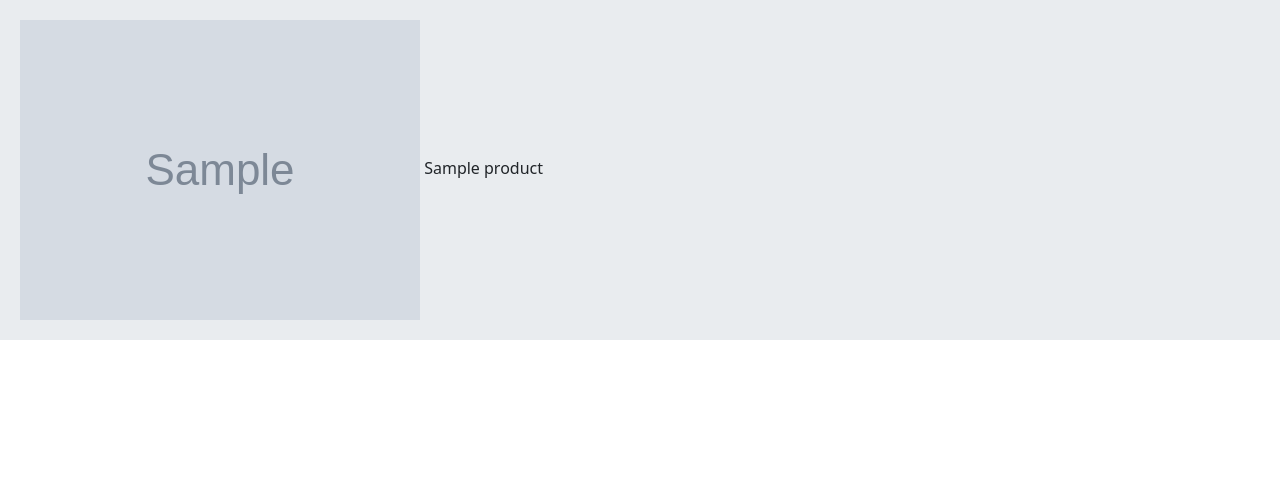
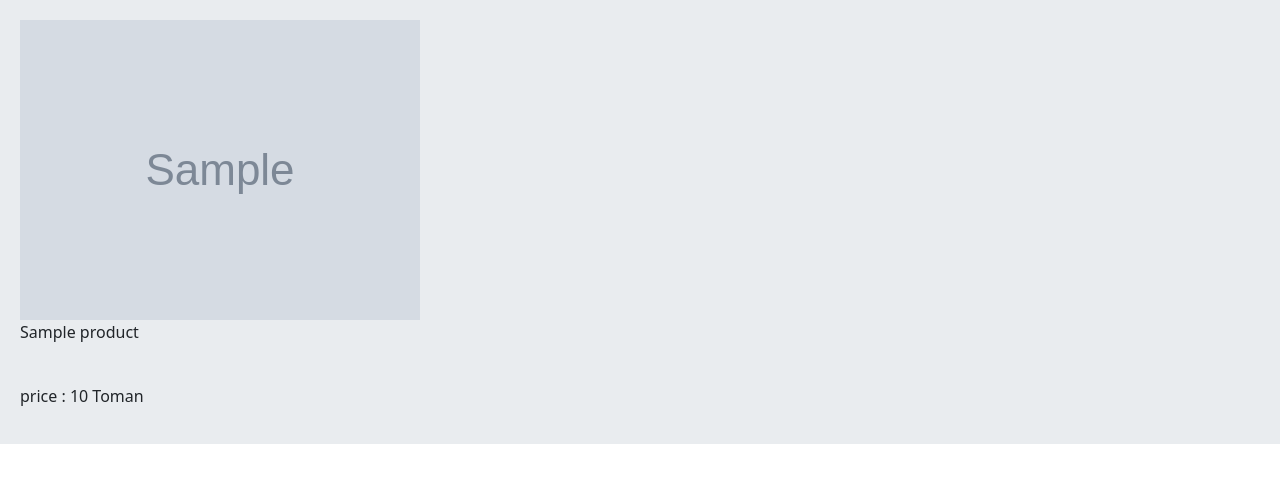
Before and after one commit to Amir-Bahrami1377/ecommerce-website, a Django app: page / in a window 1280 px wide. Shown: the part 56-539 px from the top of the page. Run offline with Django 4.2, Linux system fonts and the light colour scheme; tables that the repository leaves empty hold one stand-in row (values such as "Sample post"); grey boxes marked "Sample" are stand-in pictures.

Commit message:
init:product list template added

```diff
--- a/store/product/templates/product/products.html
+++ b/store/product/templates/product/products.html
@@ -2,7 +2,8 @@
 
 {% block content %}
     {% for obj in object_list %}
-        <img src="{{ obj.image }}" alt="img">
-        {{ obj.name }}
+        <img src="{{ obj.image }}" alt="img"><br>
+        <p>{{ obj.name }}</p><br>
+        <p>price : {{ obj.price }} Toman</p>
     {% endfor %}
 {% endblock %}
```
